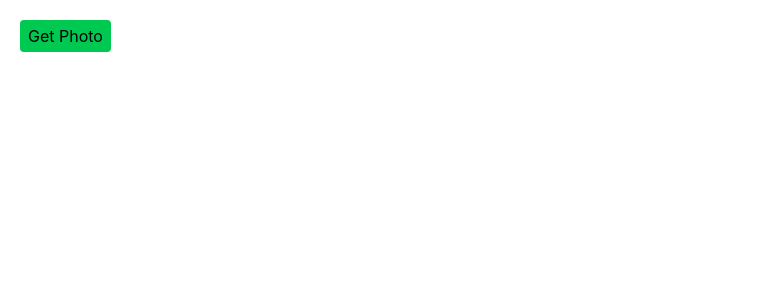
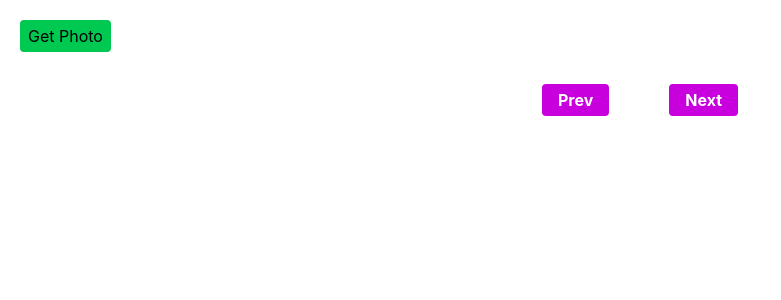
Before and after one commit to dipak-4321/GallaryApp, a React (Vite) app in the folder galleryapponreact/: page / in a window 1280 px wide. Shown: the top 300 px of the page, without its empty margins (0-781 px from the left). Built offline with nearby package versions, Linux system fonts and the light colour scheme.

Commit message:
next and prev button has been added

```diff
--- a/galleryapponreact/src/App.jsx
+++ b/galleryapponreact/src/App.jsx
@@ -10,11 +10,13 @@ const App = () => {
     console.log(photos)
 
       }
-      const  photedata = photos.map((elem)=>{
-          return (
-            <a className='h-full w-full sm:w-72' href={elem.url}>
-              <div className='sm:h-57 bg-green-100 h-65 w-full sm:w-72 rounded-2xl overflow-hidden'>
-              <img className='h-full w-full' src={elem.download_url} />
+
+
+   const  photedata = photos.map((elem)=>{
+     return (
+       <a className='h-full w-85 sm:w-72' href={elem.url}>
+         <div className='sm:h-57 bg-green-100 h-65 w-full sm:w-72 rounded-2xl overflow-hidden'>
+            <img className='h-full w-full' src={elem.download_url} />
             </div>
             </a>
 
@@ -24,10 +26,17 @@ const App = () => {
 
   return (
     <div className='p-5'>
+
     <button className='bg-green-500 py-1 px-2 active:scale-95 rounded '
     onClick={getData}>Get Photo</button>
+
     <div className='flex flex-wrap gap-4 mt-4'>
       {photedata}
+    </div>
+
+    <div className='flex gap-15 justify-center mt-4'>
+      <button className='bg-fuchsia-600 text-white font-bold rounded py-1 px-4 active:scale-95 '>Prev</button>
+      <button className='bg-fuchsia-600 text-white font-bold rounded py-1 px-4 active:scale-95'>Next</button>
     </div>
 
 
```
